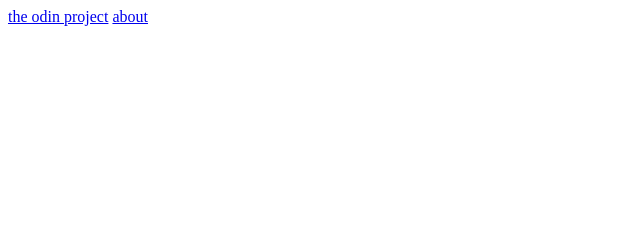
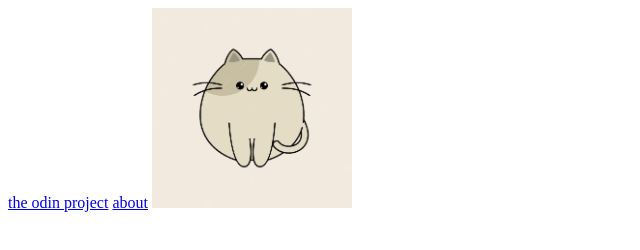
Before and after one commit to MarcielloJumpingFrogg/javaScript, a plain HTML site: page theOdinProject/linksInPages/index.html in a window 1280 px wide. Shown: the whole page, without its empty margins (0-640 px from the left). Drawn offline with Linux system fonts and the light colour scheme.

Commit message:
gotta go

```diff
--- a/theOdinProject/linksInPages/index.html
+++ b/theOdinProject/linksInPages/index.html
@@ -11,5 +11,12 @@
 
     <a href="page/about.html" target="_blank" rel="nooperner noreferrer">about</a>
     <!-- This is a relative link, which means that the page is not located online but on the machine  -->
+
+
+    <img src="cuteCat.jpg" alt="A cute cat" height="200px"> <!-- alt is used as an alternative in case the image can't load or
+    to provide a description for the visually impaired users -->
+    <!-- using ./images/.... you can use an image that is not inside the directory you are currently using -->
+    <!-- SVG images are cool for using responsive images and scaling them up maintaining a good resolution -->
+
 </body>
 </html>
```
Also changed, not shown: theOdinProject/linksInPages/cuteCat.jpg (added).
